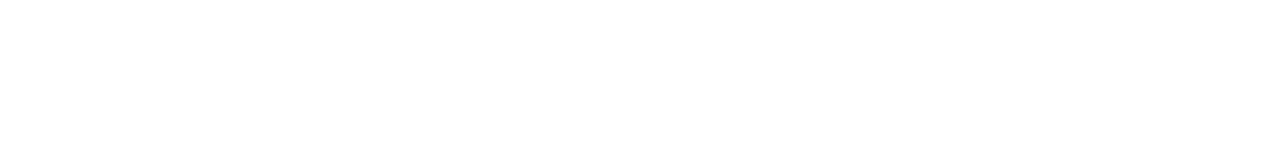
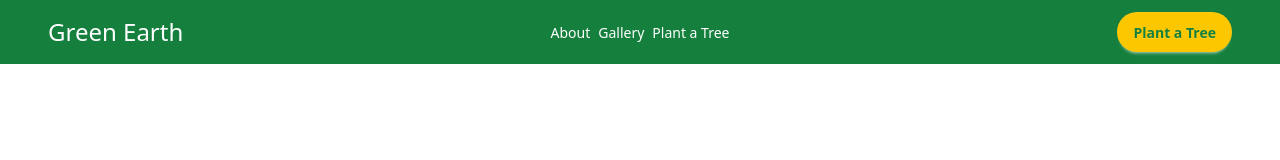
Before and after one commit to hamidur800/B12_A06-GREEN_EARTH, a plain HTML site: page index.html in a window 1280 px wide. Drawn offline with nearby package versions, Linux system fonts and the light colour scheme.

Commit message:
header_section-Done

```diff
--- a/index.html
+++ b/index.html
@@ -18,6 +18,55 @@
 </head>
 
 <body>
+    <!-- header section -->
+    <div class="bg-[#15803D]">
+        <div class="container">
+            <div class="navbar">
+
+
+
+                <div class="navbar-start">
+                    <div class="dropdown">
+                        <div tabindex="0" role="button" class="btn btn-ghost lg:hidden">
+                            <svg xmlns="http://www.w3.org/2000/svg" class="h-5 w-5" fill="none" viewBox="0 0 24 24"
+                                stroke="currentColor">
+                                <path stroke-linecap="round" stroke-linejoin="round" stroke-width="2"
+                                    d="M4 6h16M4 12h8m-8 6h16" />
+                            </svg>
+                        </div>
+                        <ul tabindex="0"
+                            class="menu menu-sm dropdown-content bg-base-100 rounded-box z-1 mt-3 w-52 p-2 shadow">
+
+
+
+                            <ul class="flex flex-col p-2 ">
+                                <button class="btn my-1">About</button>
+                                <button class="btn my-1">Gallery</button>
+                                <button class="btn my-1">Plant a Tree</button>
+                            </ul>
+
+
+                        </ul>
+                    </div>
+                    <div class="text-white text-2xl ">Green Earth</div>
+                </div>
+                <div class="navbar-center hidden lg:flex">
+                    <ul class="menu menu-horizontal px-1">
+                        <button class="text-white mx-1">About</button>
+                        <button class="text-white mx-1">Gallery</button>
+                        <button class="text-white mx-1">Plant a Tree</button>
+                    </ul>
+                </div>
+                <div class="navbar-end">
+                    <button class="btn bg-yellow-400 border-none rounded-full text-[#15803D]">Plant a Tree</button>
+                </div>
+            </div>
+        </div>
+    </div>
+
+
+
+
 
 
     <script src="./script/app.js"></script>
--- a/style/style.css
+++ b/style/style.css
@@ -0,0 +1,4 @@
+.container {
+  max-width: 1200px;
+  margin: 0 auto;
+}
```
Also changed, not shown: tailwind.config.js (added).
